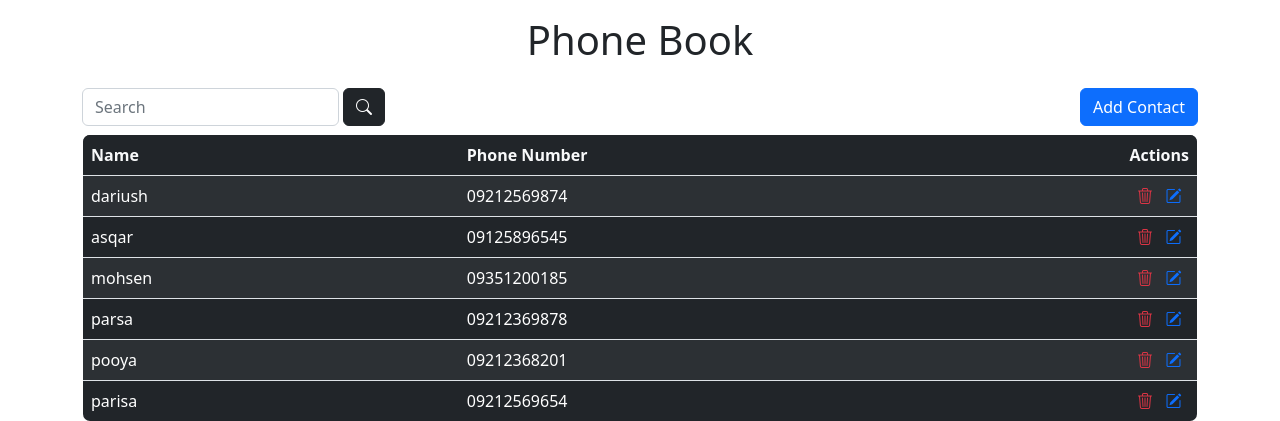
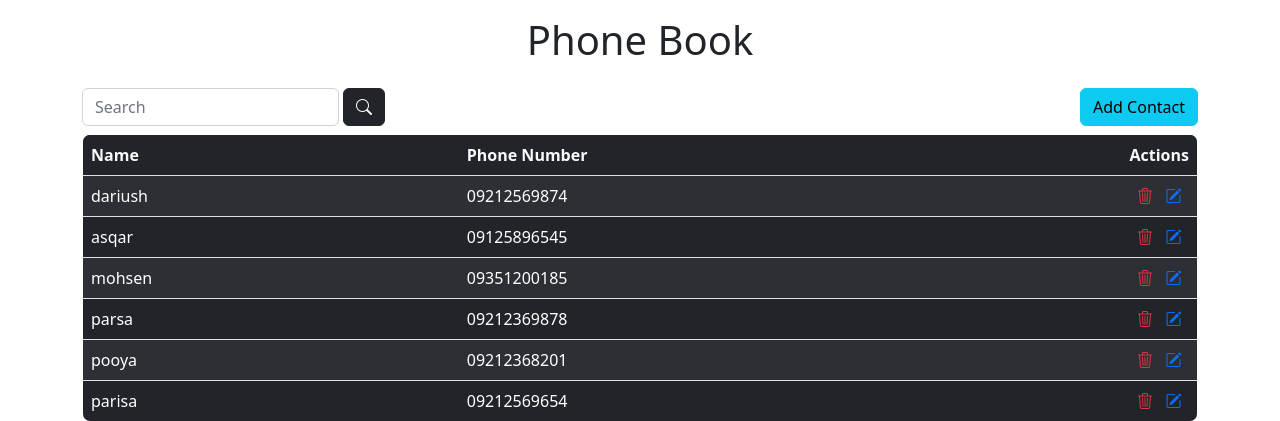
Before and after one commit to pooyajjj/phonebook, a Django app: page /phonebook/ in a window 1280 px wide. Shown: the top 421 px of the page. Run offline with Django 3.2, Linux system fonts and the light colour scheme; data comes from the database, SQL or seed files in the repository; both versions use the stored data as it was after the commit; some libraries are stand-ins or nearby versions.

Commit message:
complate

```diff
--- a/config/accounts/templates/tmp/phonebook.html
+++ b/config/accounts/templates/tmp/phonebook.html
@@ -18,7 +18,7 @@
          <button type="submit" class="btn btn-dark" value="search"><i class="bi bi-search"></i></button>
        </div>
       </form>
-      <a href="/add" class="btn btn-primary">Add Contact</a>
+      <a href="/add" class="btn btn-info">Add Contact</a>
     </div>
   </div>
 
--- a/config/accounts/templates/tmp/search_results.html
+++ b/config/accounts/templates/tmp/search_results.html
@@ -3,7 +3,7 @@
   <div class="container my-3">
     <div class="d-flex" style="align-items: center;">
       <h1 class="display-6" style="flex-grow: 1;">Search Results</h1>
-      <a href="/phonebook/" class="btn btn-primary">Back to phone book page</a>
+      <a href="/phonebook/" class="btn btn-info">Back to phone book page</a>
     </div>
   </div>
     <div class="container">
--- a/config/accounts/views.py
+++ b/config/accounts/views.py
@@ -1,11 +1,10 @@
-from dataclasses import is_dataclass
 from django.shortcuts import render, redirect
 from django.contrib.auth.forms import  UserCreationForm , AuthenticationForm
 from django.views import View
 from django.contrib.auth import authenticate
 from django.core.exceptions import ValidationError
 from .models import phonenum
-from django.views.generic import TemplateView, ListView
+from django.views.generic import ListView
 from django.db.models import Q
 from django.http import HttpResponse, HttpResponseRedirect
 from django.template import loader
```
Also changed, not shown: config/db.sqlite3.
